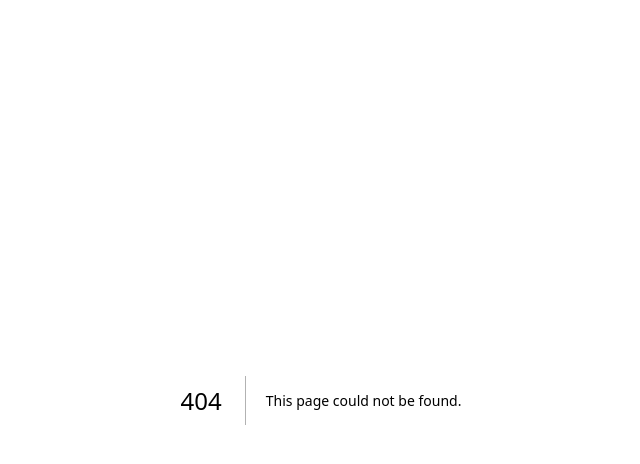
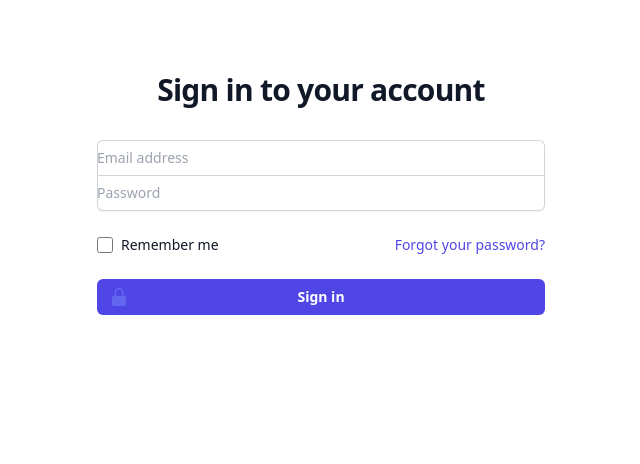
Before and after one commit to leap-2022-teal/D.E.C-Admin, a Next.js app: page /admin/signin in a window 1280 px wide. Before the commit this address had no page. Shown: the top 464 px of the page, without its empty margins (319-959 px from the left). Built offline with nearby package versions, Linux system fonts and the light colour scheme.

Commit message:
admin-sign-in-panel

```diff
--- a/package.json
+++ b/package.json
@@ -9,6 +9,7 @@
     "lint": "next lint"
   },
   "dependencies": {
+    "@heroicons/react": "^2.0.17",
     "@types/node": "18.15.11",
     "@types/react": "18.0.33",
     "@types/react-dom": "18.0.11",
--- /dev/null
+++ b/pages/admin/signin.tsx
@@ -0,0 +1,85 @@
+
+import { LockClosedIcon } from '@heroicons/react/20/solid'
+
+export default function SignIn() {
+  return (
+    <>
+
+      <div className="flex min-h-full items-center justify-center px-4 py-12 sm:px-6 lg:px-8">
+        <div className="w-full max-w-md space-y-8">
+          <div>
+            <h2 className="mt-6 text-center text-3xl font-bold tracking-tight text-gray-900">
+              Sign in to your account
+            </h2>
+
+          </div>
+          <form className="mt-8 space-y-6" action="#" method="POST">
+            <input type="hidden" name="remember" defaultValue="true" />
+            <div className="-space-y-px rounded-md shadow-sm">
+              <div>
+                <label htmlFor="email-address" className="sr-only">
+                  Email address
+                </label>
+                <input
+                  id="email-address"
+                  name="email"
+                  type="email"
+                  autoComplete="email"
+                  required
+                  className="relative block w-full rounded-t-md border-0 py-1.5 text-gray-900 ring-1 ring-inset ring-gray-300 placeholder:text-gray-400 focus:z-10 focus:ring-2 focus:ring-inset focus:ring-indigo-600 sm:text-sm sm:leading-6"
+                  placeholder="Email address"
+                />
+              </div>
+              <div>
+                <label htmlFor="password" className="sr-only">
+                  Password
+                </label>
+                <input
+                  id="password"
+                  name="password"
+                  type="password"
+                  autoComplete="current-password"
+                  required
+                  className="relative block w-full rounded-b-md border-0 py-1.5 text-gray-900 ring-1 ring-inset ring-gray-300 placeholder:text-gray-400 focus:z-10 focus:ring-2 focus:ring-inset focus:ring-indigo-600 sm:text-sm sm:leading-6"
+                  placeholder="Password"
+                />
+              </div>
+            </div>
+
+            <div className="flex items-center justify-between">
+              <div className="flex items-center">
+                <input
+                  id="remember-me"
+                  name="remember-me"
+                  type="checkbox"
+                  className="h-4 w-4 rounded border-gray-300 text-indigo-600 focus:ring-indigo-600"
+                />
+                <label htmlFor="remember-me" className="ml-2 block text-sm text-gray-900">
+                  Remember me
+                </label>
+              </div>
+
+              <div className="text-sm">
+                <a href="#" className="font-medium text-indigo-600 hover:text-indigo-500">
+                  Forgot your password?
+                </a>
+              </div>
+            </div>
+
+            <div>
+              <button
+                type="submit"
+                className="group relative flex w-full justify-center rounded-md bg-indigo-600 px-3 py-2 text-sm font-semibold text-white hover:bg-indigo-500 focus-visible:outline focus-visible:outline-2 focus-visible:outline-offset-2 focus-visible:outline-indigo-600"
+              >
+                <span className="absolute inset-y-0 left-0 flex items-center pl-3">
+                  <LockClosedIcon className="h-5 w-5 text-indigo-500 group-hover:text-indigo-400" aria-hidden="true" />
+                </span>
+                Sign in
+              </button>
+            </div>
+          </form>
+        </div>
+      </div>
+    </>
+  )
+}
```
Also changed, not shown: 1 other file (tests, documents, lock files or other folders).
